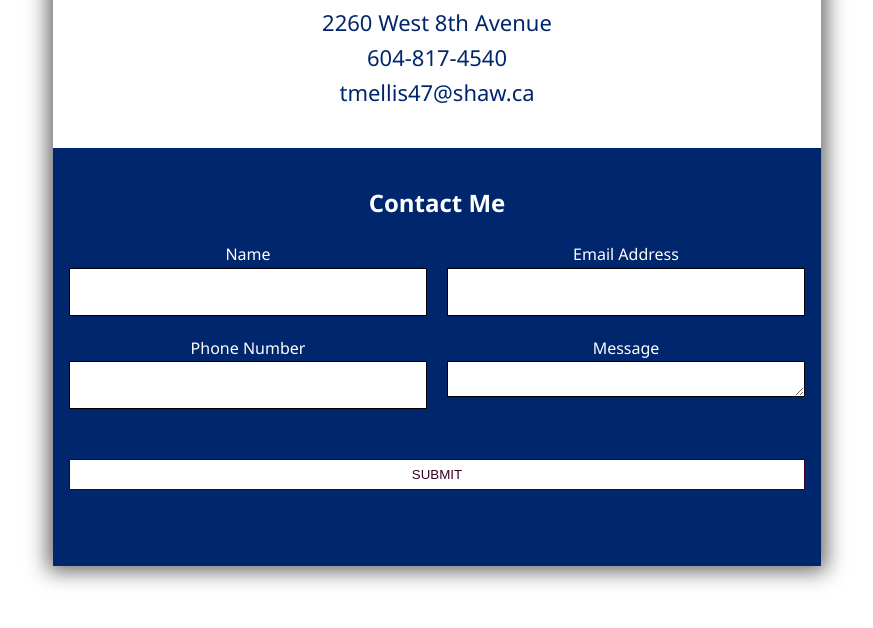
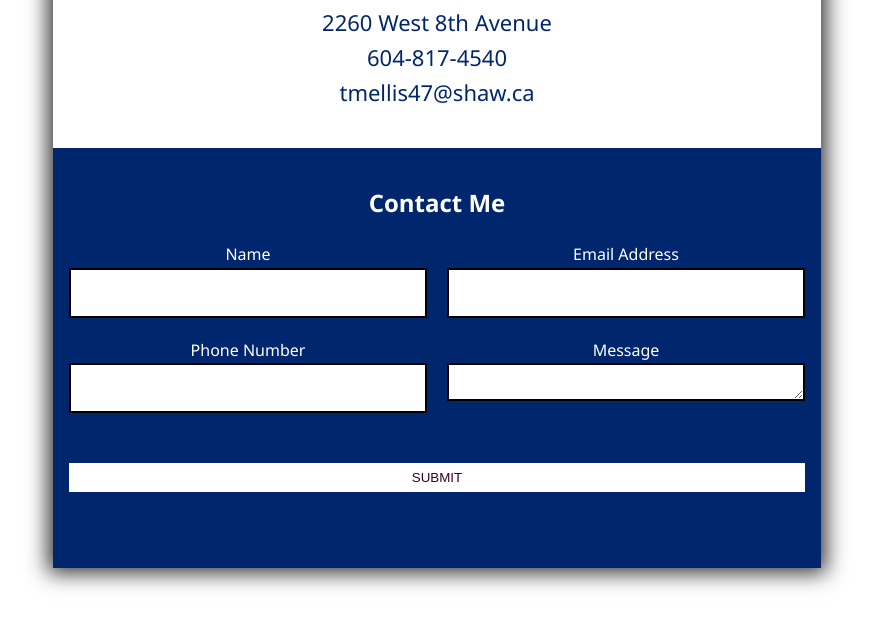
Before and after one commit to timm50/MyFirebaseForm, a plain HTML site: page index.html in a window 1280 px wide. Shown: the part 146-774 px from the top of the page, without its empty margins (203-1076 px from the left). Drawn offline with Linux system fonts and the light colour scheme.

Commit message:
I made some color changes

```diff
--- a/form.css
+++ b/form.css
@@ -4,7 +4,6 @@
 
 body{
   background-color: white;
-  /* background-color: rgb(172, 233, 237); */
   color: white;
   line-height: 1.6;
   font-family: 'Segoe UI', Tahoma, Geneva, Verdana, sans-serif;
@@ -21,7 +20,7 @@ body{
 
 .alert{
   text-align: center;
-  background: rgb(0, 80, 67);
+  background: rgb(13, 161, 172);
   color: white;
   font-size: 1.2em;
   padding: 10px;
@@ -44,11 +43,11 @@ span{
   color: rgb(2, 59, 163);
   margin: 0 0 1rem 0;
   background-color: white;
-  box-shadow: 0 0 20px 5px rgb(100, 100, 100);
+  box-shadow: 0 0 20px 5px rgb(50, 50, 50);
 }
 
 .wrapper{
-  box-shadow: 0 0 20px 5px rgb(100, 100, 100);
+  box-shadow: 0 0 20px 5px rgb(50, 50, 50);
 }
 
 .wrapper > *{
@@ -62,7 +61,6 @@ span{
 
 .contact{
   background-color: rgb(0, 38, 109);
-  /* background-color: rgb(54, 105, 201); */
 }
 
 
@@ -88,29 +86,31 @@ span{
   grid-column: 1/3;
 }
 
- textarea{
+ #message{
   width: 100%;
-  border: 1px solid;
+  border: 2px solid;
+
 }
 
-.contact form button, .contact form input {
+.contact form input{
   width: 100%;
   padding: 1.16em;
-  border: 1px solid;
+  border: 2px solid;
 }
 
 .contact form button{
+  width: 100%;
   background: white;
   margin-top: 30px;
   padding: 0.5em;
   border: 0;
   text-transform: uppercase;
   color: rgb(53, 1, 36);
-  border: 1px solid;
+  border: 0;
 }
 
 .contact form button:hover, .contact form button:focus{
-  /* background: rgb(48, 202, 151); */
-  background-color: rgb(137, 231, 238);
+  background-color: rgb(13, 161, 172);
+  color: white;
   outline: 0;
 }
--- a/index.html
+++ b/index.html
@@ -47,6 +47,5 @@
 </div>
 <script src="https://www.gstatic.com/firebasejs/5.0.3/firebase.js"></script>
 <script src="form.js"></script>
-<script src="config.js"></script>
 </body>
 </html>
```
